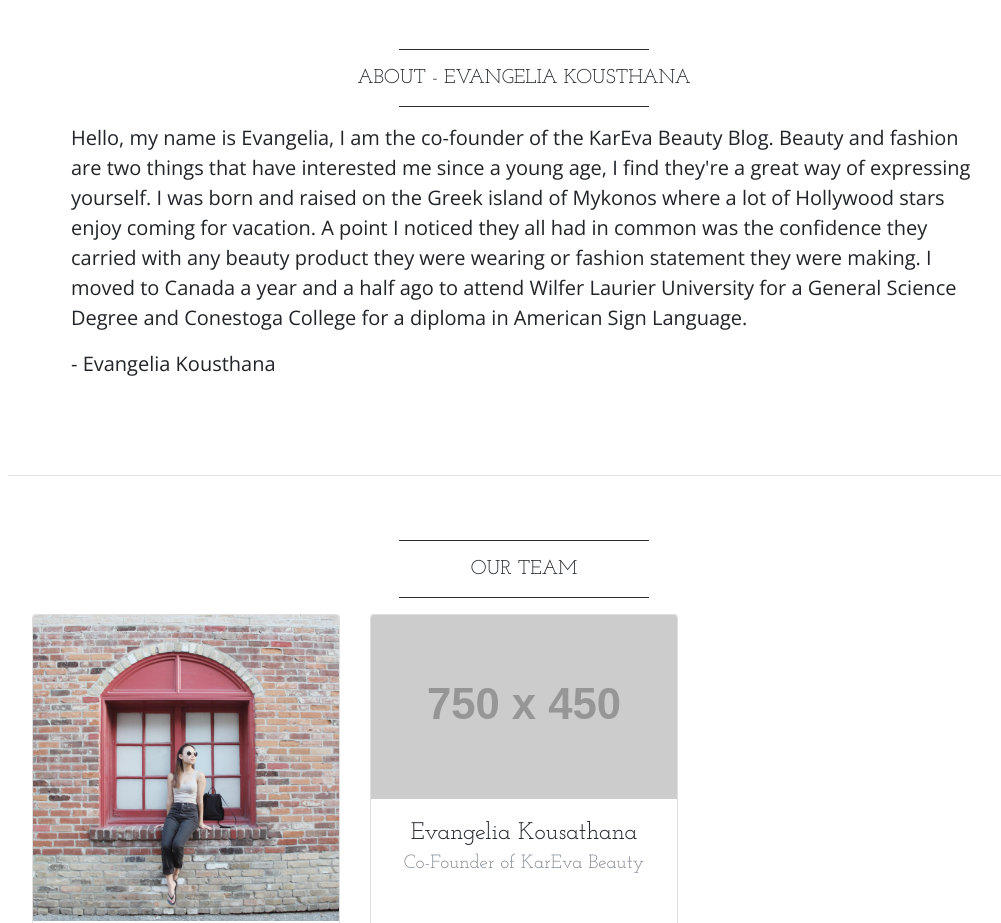
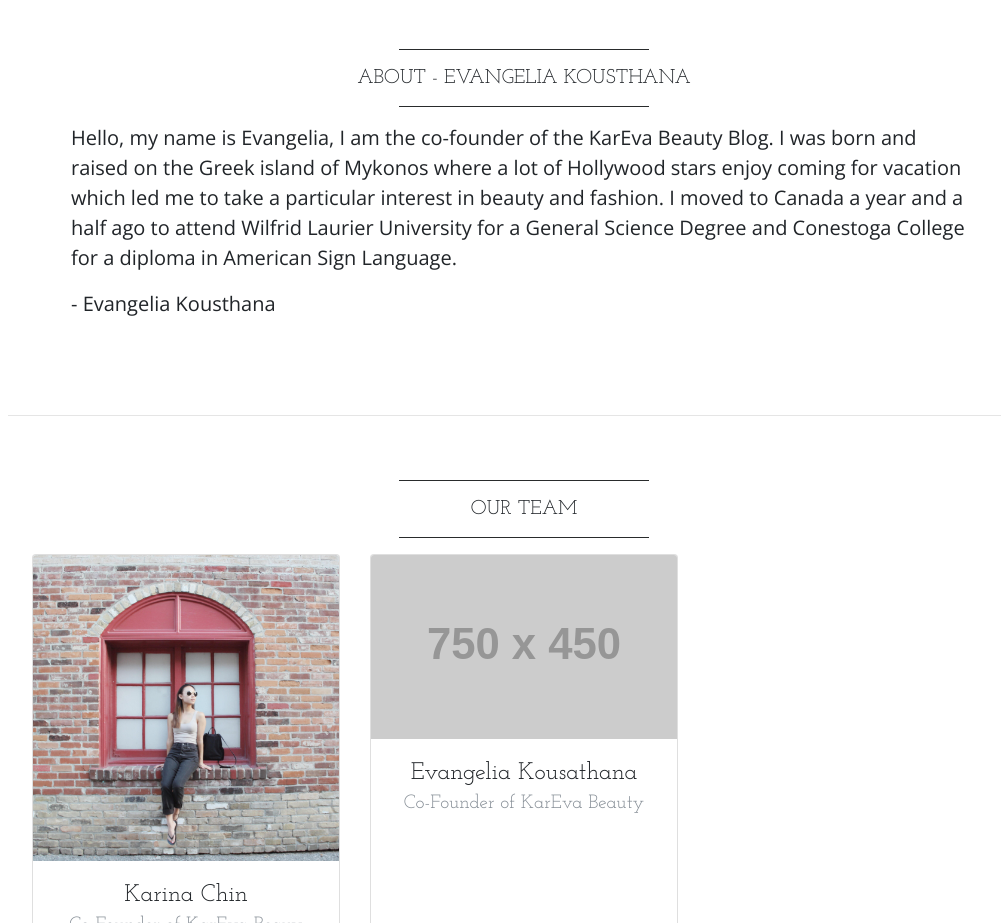
Before and after one commit to kareva/cpKarEva, a website: page about.html in a window 1280 px wide. Shown: the part 1080-2003 px from the top of the page, without its empty margins (116-1117 px from the left). Drawn offline with nearby package versions, Linux system fonts and the light colour scheme; placeholder pictures from the web are drawn by us.

Commit message:
Update about.html

```diff
--- a/about.html
+++ b/about.html
@@ -104,10 +104,9 @@ Karina and Eva
         </h2>
         <hr class="divider">
 
-        <p class="lead card-text text-black  d-none d-lg-block" align="left"> Hello,  my name is Evangelia, I am the co-founder of the KarEva Beauty Blog. Beauty and fashion
-          are two things that have interested me since a young age, I find they're a great way of expressing yourself. I was born and raised on the
-          Greek island of Mykonos where a lot of Hollywood stars enjoy coming for vacation. A point I noticed they all had in common was the confidence they
-          carried with any beauty product they were wearing or fashion statement they were making. I moved to Canada a year and a half ago to attend Wilfer Laurier University
+        <p class="lead card-text text-black  d-none d-lg-block" align="left"> Hello,  my name is Evangelia, I am the co-founder of the KarEva Beauty Blog.
+          I was born and raised on the Greek island of Mykonos where a lot of Hollywood stars enjoy coming for vacation
+          which led me to take a particular interest in beauty and fashion. I moved to Canada a year and a half ago to attend Wilfrid Laurier University
           for a General Science Degree and Conestoga College for a diploma in American Sign Language.
 
           <p class="lead card-text text-black  d-none d-lg-block" align= "left">
```
